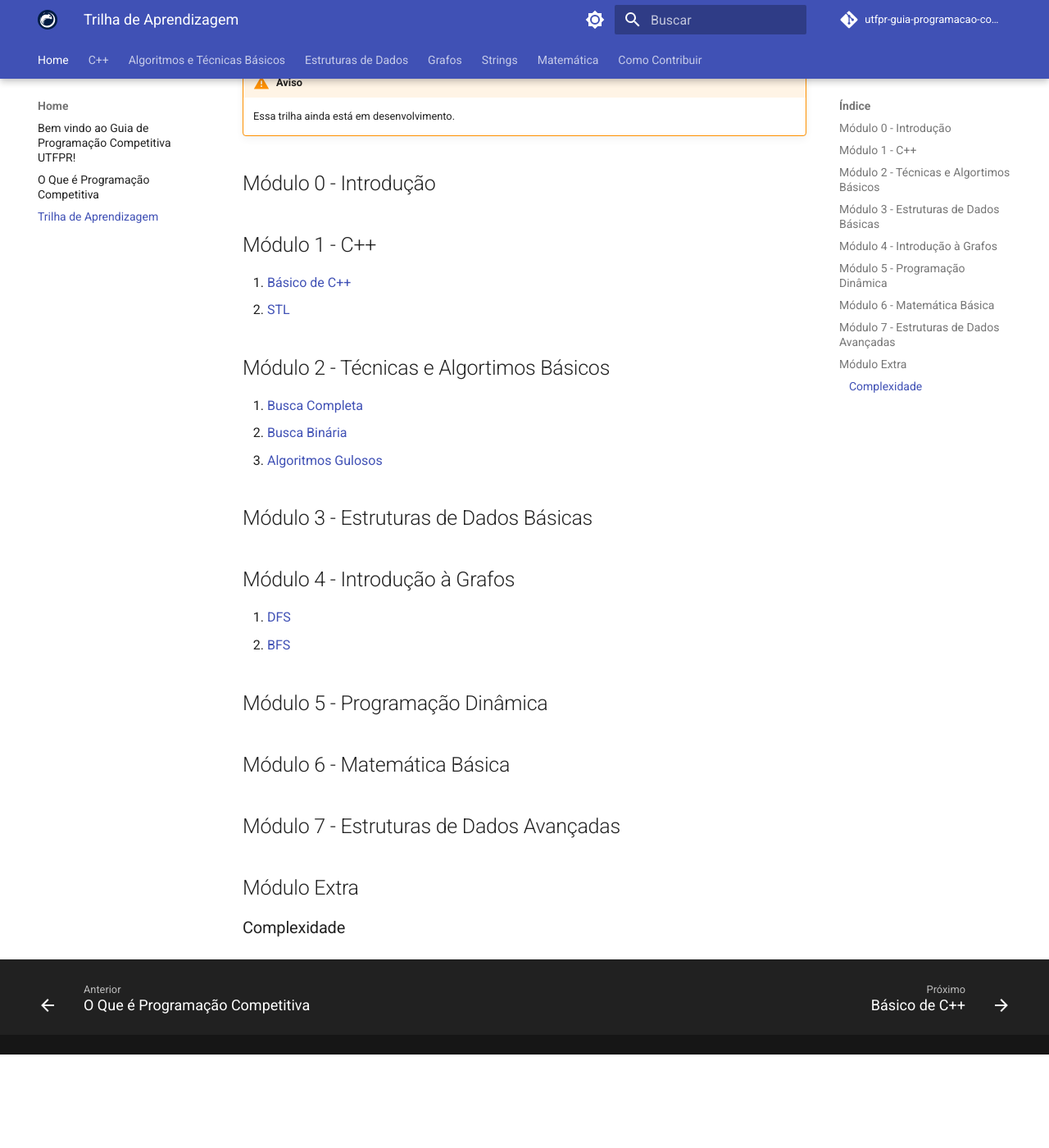
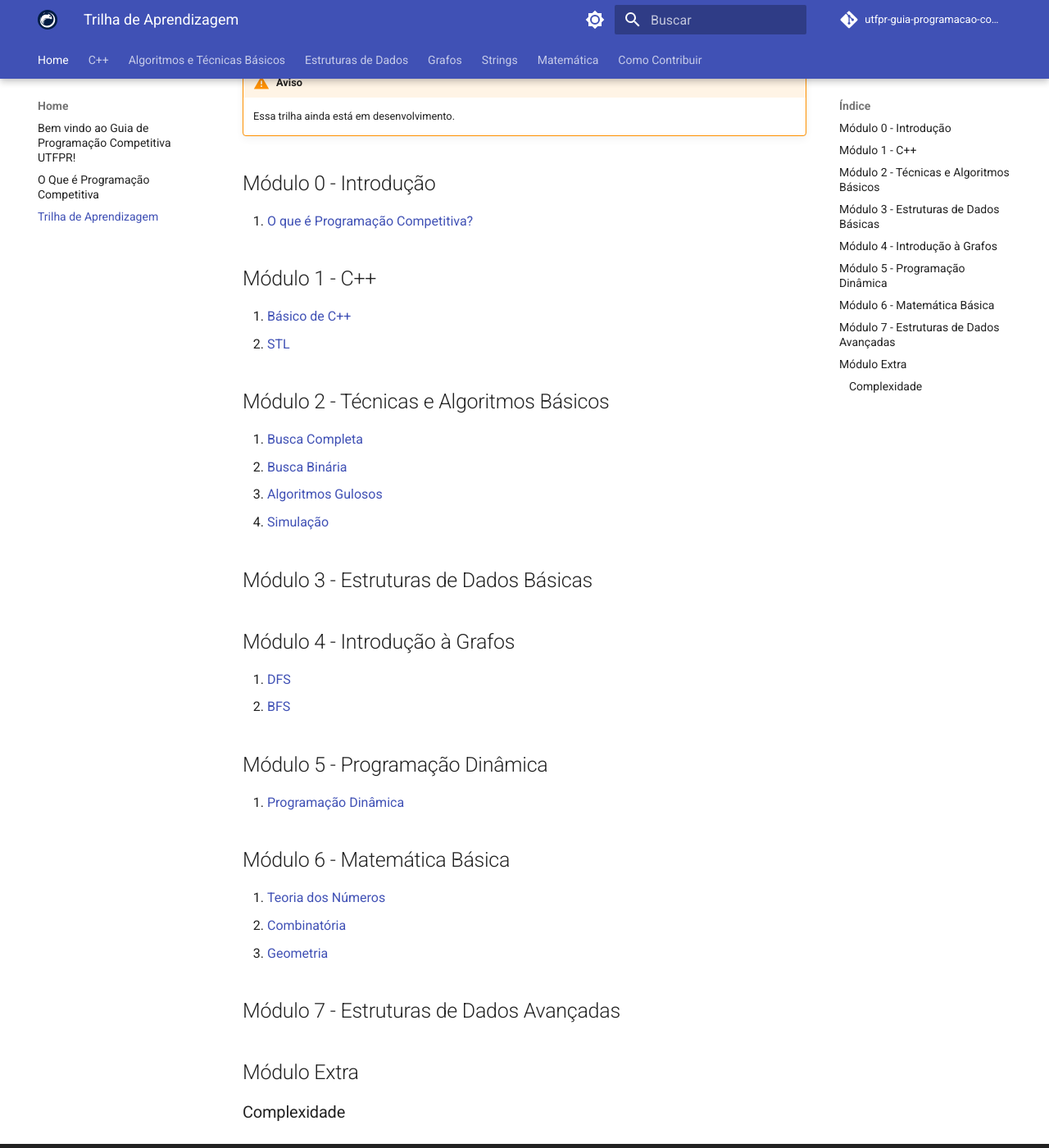
Before and after one commit to eduardo-marca/utfpr-guia-programacao-competitiva, an MkDocs documentation site: the page built from docs/introduction/learning-path.md, in a window 1280 px wide and 1400 px high, scrolled down 217 px. Shown: the whole window at 82% size. Built offline with MkDocs 1.6.1 and Material for MkDocs 9.7.7, drawn with Linux system fonts in a browser that asks for light colours; comment, search, counter and statistics services are not loaded; before the commit the page ends 1503 px from its top, so only the background shows below that.

Commit message:
minor changes

```diff
--- a/docs/introduction/learning-path.md
+++ b/docs/introduction/learning-path.md
@@ -6,15 +6,17 @@ Essa trilha de aprendizagem apresenta uma ordem mais natural e didática para se
     Essa trilha ainda está em desenvolvimento.
 
 ## Módulo 0 - Introdução
+1. [O que é Programação Competitiva?](what-is-cp.md)
 
 ## Módulo 1 - C++
 1. [Básico de C++](../cpp/basics.md)
 2. [STL](../cpp/stl.md)
 
-## Módulo 2 - Técnicas e Algortimos Básicos
+## Módulo 2 - Técnicas e Algoritmos Básicos
 1. [Busca Completa](../algorithms/paradigms/complete-search.md)
 2. [Busca Binária](../algorithms/basic-algorithms/binary-search.md)
 3. [Algoritmos Gulosos](../algorithms/paradigms/greedy.md)
+4. [Simulação](../algorithms/paradigms/simulation.md)
 
 ## Módulo 3 - Estruturas de Dados Básicas
 
@@ -23,8 +25,12 @@ Essa trilha de aprendizagem apresenta uma ordem mais natural e didática para se
 2. [BFS](../algorithms/graphs/bfs.md)
 
 ## Módulo 5 - Programação Dinâmica
+1. [Programação Dinâmica](../algorithms/paradigms/dynamic-programming.md)
 
 ## Módulo 6 - Matemática Básica
+1. [Teoria dos Números](../algorithms/math/algebra/number-theory-basics.md)
+2. [Combinatória](../algorithms/math/combinatorics/combinatorics-basics.md)
+3. [Geometria](../algorithms/math/geometry/geometry-basics.md)
 
 ## Módulo 7 - Estruturas de Dados Avançadas
 
```
Also changed, not shown: docs/algorithms/paradigms/simulation.md (+1 -0 lines), docs/contribute/index.md (+3 -1 lines).
